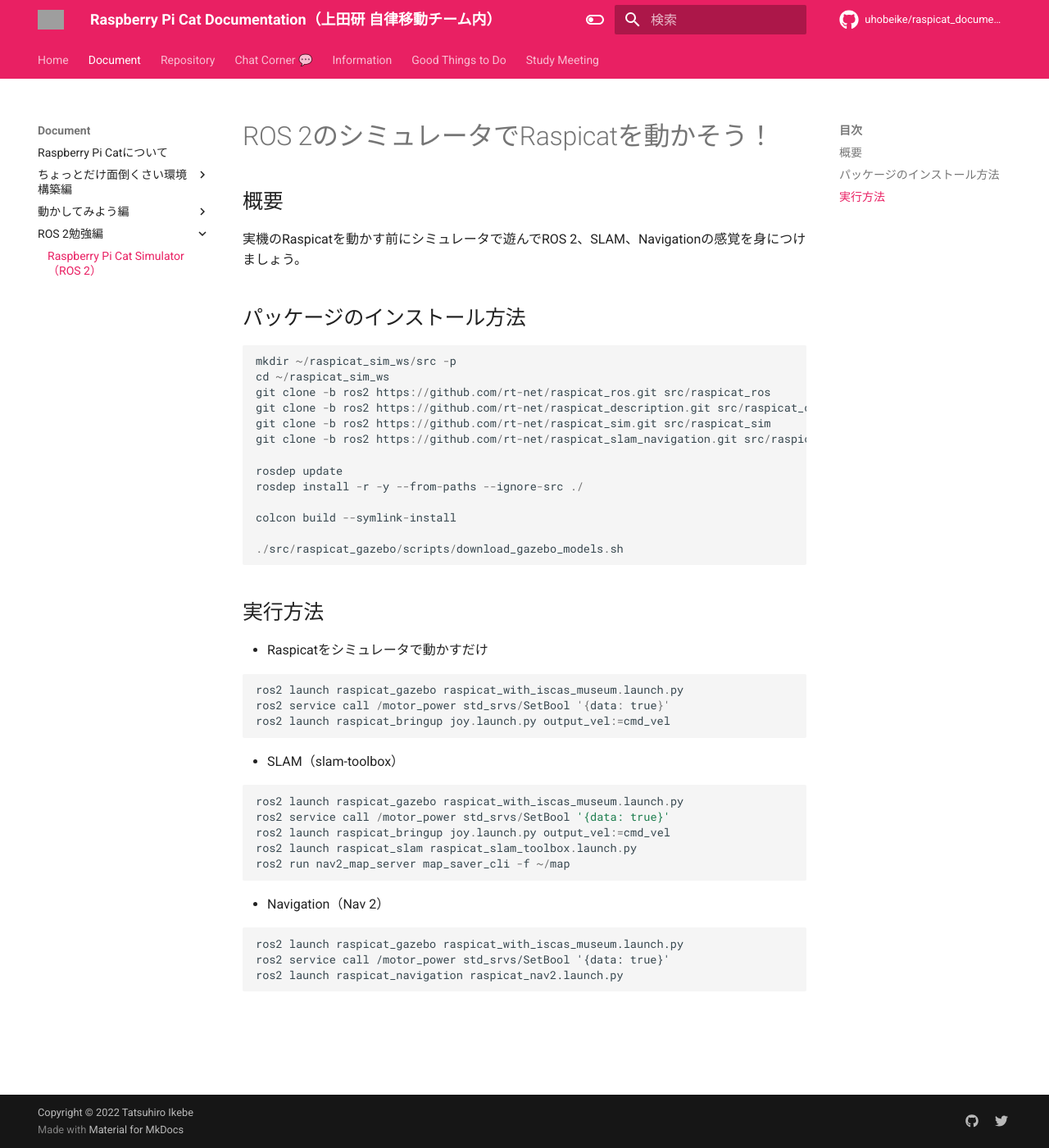
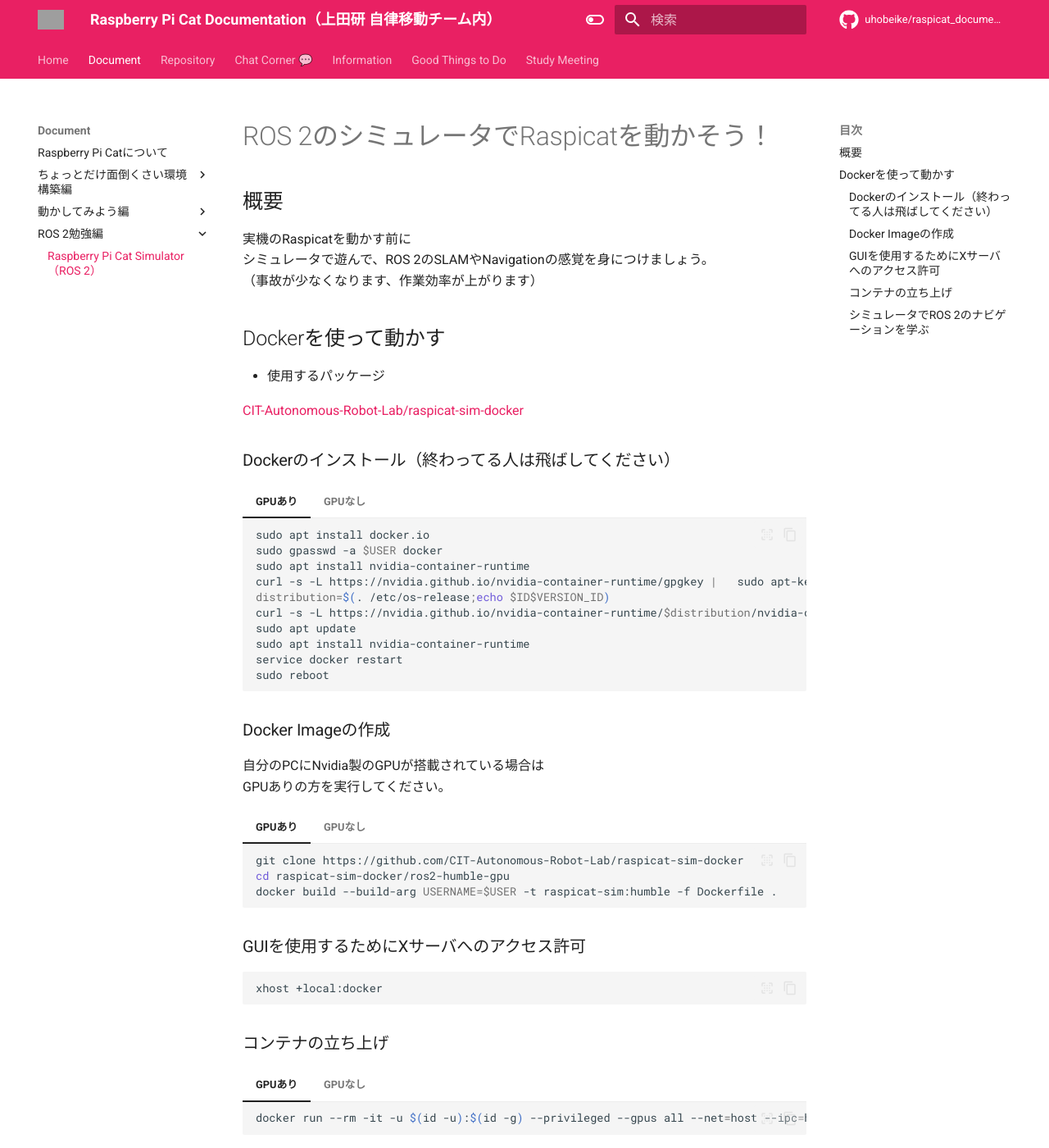
Before and after one commit to CIT-Autonomous-Robot-Lab/raspicat_documentation, an MkDocs documentation site: the page built from docs/document/ros2_study/raspicat_simulator.md, in a window 1280 px wide and 1400 px high. Shown: the whole window at 82% size. Built offline with MkDocs 1.6.1 and Material for MkDocs 9.7.7, drawn with Linux system fonts in a browser that asks for light colours; comment, search, counter and statistics services are not loaded; some of the changed text lies outside the part shown; grey boxes are pictures that could not be loaded.

Commit message:
Update ros2 study raspicat simulator add docker (#45)
* Add feature

* Update ros2 study raspicat simulator add docker

````diff
--- a/docs/document/ros2_study/raspicat_simulator.md
+++ b/docs/document/ros2_study/raspicat_simulator.md
@@ -2,47 +2,155 @@
 
 ## 概要
 
-実機のRaspicatを動かす前にシミュレータで遊んでROS 2、SLAM、Navigationの感覚を身につけましょう。
+実機のRaspicatを動かす前に
+シミュレータで遊んで、ROS 2のSLAMやNavigationの感覚を身につけましょう。
+（事故が少なくなります、作業効率が上がります）
 
-## パッケージのインストール方法
+## Dockerを使って動かす
 
-```
-mkdir ~/raspicat_sim_ws/src -p
-cd ~/raspicat_sim_ws
-git clone -b ros2 https://github.com/rt-net/raspicat_ros.git src/raspicat_ros
-git clone -b ros2 https://github.com/rt-net/raspicat_description.git src/raspicat_description
-git clone -b ros2 https://github.com/rt-net/raspicat_sim.git src/raspicat_sim
-git clone -b ros2 https://github.com/rt-net/raspicat_slam_navigation.git src/raspicat_slam_navigation
+* 使用するパッケージ
 
-rosdep update
-rosdep install -r -y --from-paths --ignore-src ./
+[CIT-Autonomous-Robot-Lab/raspicat-sim-docker](https://github.com/CIT-Autonomous-Robot-Lab/raspicat-sim-docker)
 
-colcon build --symlink-install
+### Dockerのインストール（終わってる人は飛ばしてください）
 
-./src/raspicat_gazebo/scripts/download_gazebo_models.sh
+=== "GPUあり"
+
+    ``` sh
+    sudo apt install docker.io
+    sudo gpasswd -a $USER docker
+    sudo apt install nvidia-container-runtime
+    curl -s -L https://nvidia.github.io/nvidia-container-runtime/gpgkey |   sudo apt-key add -
+    distribution=$(. /etc/os-release;echo $ID$VERSION_ID)
+    curl -s -L https://nvidia.github.io/nvidia-container-runtime/$distribution/nvidia-container-runtime.list |   sudo tee /etc/apt/sources.list.d/nvidia-container-runtime.list
+    sudo apt update
+    sudo apt install nvidia-container-runtime
+    service docker restart
+    sudo reboot
+    ```
+
+=== "GPUなし"
+
+    ``` sh
+    sudo apt install docker.io
+    sudo gpasswd -a $USER docker
+    sudo reboot
+    ```
+
+### Docker Imageの作成
+自分のPCにNvidia製のGPUが搭載されている場合は
+GPUありの方を実行してください。
+
+=== "GPUあり"
+
+    ``` sh
+    git clone https://github.com/CIT-Autonomous-Robot-Lab/raspicat-sim-docker
+    cd raspicat-sim-docker/ros2-humble-gpu
+    docker build --build-arg USERNAME=$USER -t raspicat-sim:humble -f Dockerfile .
+    ```
+
+=== "GPUなし"
+
+    ``` sh
+    git clone https://github.com/CIT-Autonomous-Robot-Lab/raspicat-sim-docker
+    cd raspicat-sim-docker/ros2-humble
+    docker build --build-arg USERNAME=$USER -t raspicat-sim:humble -f Dockerfile .
+    ```
+
+### GUIを使用するためにXサーバへのアクセス許可
+
+``` sh
+xhost +local:docker
 ```
 
-## 実行方法
+### コンテナの立ち上げ
+=== "GPUあり"
+
+    ``` sh
+    docker run --rm -it -u $(id -u):$(id -g) --privileged --gpus all --net=host --ipc=host --env="DISPLAY=$DISPLAY" --mount type=bind,source=/home/$USER/.ssh,target=/home/$USER/.ssh raspicat-sim:humble
+    ```
+
+=== "GPUなし"
+
+    ``` sh
+    docker run --rm -it -u $(id -u):$(id -g) --privileged --net=host --ipc=host --env="DISPLAY=$DISPLAY" --mount type=bind,source=/home/$USER/.ssh,target=/home/$USER/.ssh raspicat-sim:humble
+    ```
+
+### シミュレータでROS 2のナビゲーションを学ぶ
+
+まずは単純にシミュレータのロボットをコントローラを使用して
+動かしてみましょう！
+
+速度指令値を与えることで、ロボットはその速度通りに動きます。
 
 * Raspicatをシミュレータで動かすだけ
+
+=== "キーボード操作"
+
+    ``` sh
+    ros2 launch raspicat_gazebo raspicat_with_iscas_museum.launch.py
+    ros2 service call /motor_power std_srvs/SetBool '{data: true}'
+    ros2 launch raspicat_bringup teleop.launch.py teleop:=key
+    ```
+
+=== "ジョイスティックコントローラ操作"
+
+    ``` sh
+    ros2 launch raspicat_gazebo raspicat_with_iscas_museum.launch.py
+    ros2 service call /motor_power std_srvs/SetBool '{data: true}'
+    ros2 launch raspicat_bringup teleop.launch.py teleop:=joy
+    ```
+
+ロボットが動かせるようになったら
+マッピングを行います。
+
+マッピングをして、環境地図を手に入れます。
+ロボットが自律移動を行うために必要なデータです。
+
+* SLAM（slam-toolbox）
+
+=== "キーボード操作"
+
+    ```  sh
+    ros2 launch raspicat_gazebo raspicat_with_iscas_museum.launch.py
+    ros2 service call /motor_power std_srvs/SetBool '{data: true}'
+    ros2 launch raspicat_bringup teleop.launch.py teleop:=key
+    ros2 launch raspicat_slam raspicat_slam_toolbox.launch.py
+    ros2 run nav2_map_server map_saver_cli -f ~/map # (1)
+    ```
+
+    1.  これは、マッピングが終了した時に実行して、地図を保存するためのコマンドです
+
+    マッピングして、手に入れた地図を使用して
+    ロボットの自律移動をやってみましょう！
+
+=== "ジョイスティックコントローラ操作"
+
+    ```  sh
+    ros2 launch raspicat_gazebo raspicat_with_iscas_museum.launch.py
+    ros2 service call /motor_power std_srvs/SetBool '{data: true}'
+    ros2 launch raspicat_bringup teleop.launch.py teleop:=joy
+    ros2 launch raspicat_slam raspicat_slam_toolbox.launch.py
+    ros2 run nav2_map_server map_saver_cli -f ~/map # (1)
+    ```
+
+    1.  これは、マッピングが終了した時に実行して、地図を保存するためのコマンドです
+
+
+
+* 保存した地図を確認してみましょう！（きれいな地図ができたかな？）
+
+``` sh
+eog $HOME/map.pgm
 ```
+
+マッピングして、手に入れた地図を使用して
+ロボットの自律移動をやってみましょう！
+
+* Navigation（Nav 2）
+
+``` sh
 ros2 launch raspicat_gazebo raspicat_with_iscas_museum.launch.py
 ros2 service call /motor_power std_srvs/SetBool '{data: true}'
-ros2 launch raspicat_bringup joy.launch.py output_vel:=cmd_vel
+ros2 launch raspicat_navigation raspicat_nav2.launch.py map:=$HOME/map.yaml
 ```
-
-* SLAM（slam-toolbox）
-```
-ros2 launch raspicat_gazebo raspicat_with_iscas_museum.launch.py
-ros2 service call /motor_power std_srvs/SetBool '{data: true}'
-ros2 launch raspicat_bringup joy.launch.py output_vel:=cmd_vel
-ros2 launch raspicat_slam raspicat_slam_toolbox.launch.py
-ros2 run nav2_map_server map_saver_cli -f ~/map
-```
-
-* Navigation（Nav 2）
-```
-ros2 launch raspicat_gazebo raspicat_with_iscas_museum.launch.py
-ros2 service call /motor_power std_srvs/SetBool '{data: true}'
-ros2 launch raspicat_navigation raspicat_nav2.launch.py
-```
--- a/mkdocs.yml
+++ b/mkdocs.yml
@@ -23,6 +23,9 @@
     features:
         - navigation.tabs
         - navigation.top
+        - content.code.annotate
+        - content.code.copy
+        - content.code.select
         - content.code.annotate
     palette:
         - scheme: default
@@ -59,11 +62,19 @@
     - admonition
     # [^1] を使って注釈を使う（Markdownのサンプルを参照）
     - footnotes
-    # コードハイライトを使う
-    - codehilite:
-        guess_lang: true
-        pygments_style: colorful
-        linenums: false
+    - pymdownx.tabbed:  # タブで文章を切り替えられる
+        alternate_style: true
+    - admonition  # Warningとかの飾り付けができる
+    - pymdownx.highlight  # コードブロック用
+    - pymdownx.superfences  # コードブロック用
+    - footnotes  # 注釈用
+    - pymdownx.highlight:
+        anchor_linenums: true
+        line_spans: __span
+        pygments_lang_class: true
+    - pymdownx.inlinehilite
+    - pymdownx.snippets
+    - pymdownx.superfences
 
 nav:
 
````
